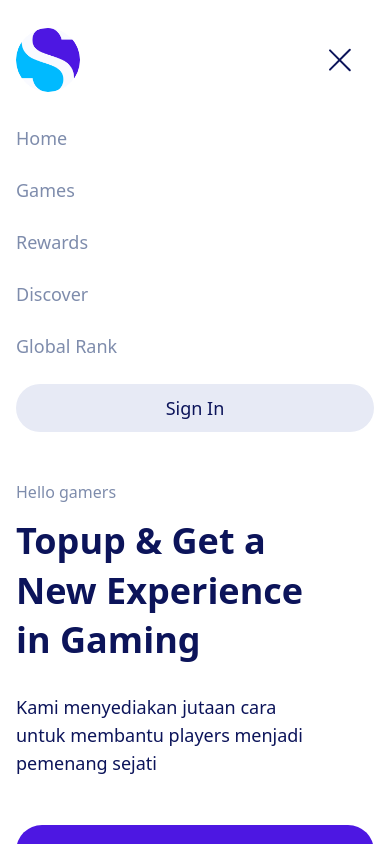
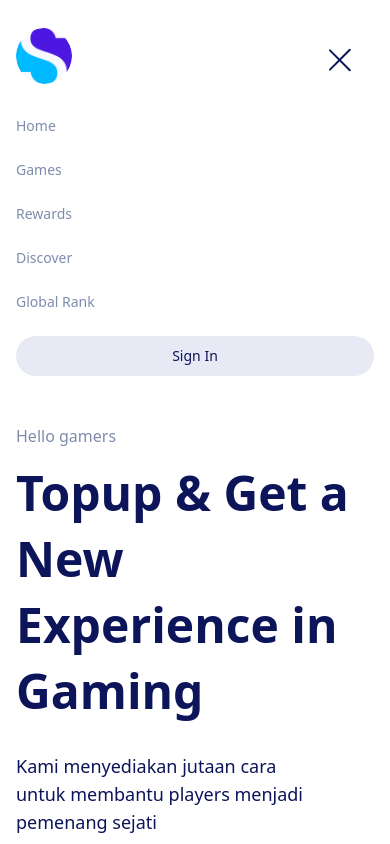
Before and after one commit to yayakyogi/storegg, a React (Create React App) app: page / in a window 390 px wide. Both pictures are taken after a click on the button 346 px from the left and 60 px from the top of the page. Shown: the top 844 px of the page. Built offline with nearby package versions, Linux system fonts and the light colour scheme.

Commit message:
fix responsive

```diff
--- a/src/components/atom/pics/index.tsx
+++ b/src/components/atom/pics/index.tsx
@@ -8,7 +8,7 @@ const Image = ({ type, url, alt, style }: ImageProps) => {
       className.push("w-24 h-24 rounded-full");
       break;
     case "imageIcon":
-      className.push("w-16 h-16 rounded-full");
+      className.push("w-14 h-14 lg:w-16 lg:h-16 rounded-full");
       break;
     case "imageListTransaction":
       className.push("w-20 h-14 rounded-2xl");
--- a/src/components/molecul/front/titlePage/index.tsx
+++ b/src/components/molecul/front/titlePage/index.tsx
@@ -10,7 +10,7 @@ const TitlePage = ({ title, subTitle }: TitlePageProps) => {
     <>
       <Text type="fs-42" weight="bold" text={title} color="black" />
       <Text
-        type="fs-20"
+        type="fs-18"
         weight="regular"
         text={subTitle}
         color="black"
--- a/src/components/molecul/landingPage/cardFeature/index.tsx
+++ b/src/components/molecul/landingPage/cardFeature/index.tsx
@@ -12,7 +12,7 @@ const CardFeature = ({ title, category, imageUrl }: CardFeatureProps) => {
   return (
     <>
       <div
-        className={`flex-shrink-0 mr-11 lg:mr-0 relative rounded-2xl border-4 box-border duration-300 transition-all ease-in-out ${
+        className={`flex-shrink-0 mr-11 lg:mr-5 relative rounded-2xl border-4 box-border duration-300 transition-all ease-in-out ${
           hoverState ? " border-black scale-105" : "border-white scale-100"
         }`}
         onMouseEnter={() => setHoverState(true)}
--- a/src/components/organism/landingPage/feature/index.tsx
+++ b/src/components/organism/landingPage/feature/index.tsx
@@ -20,7 +20,7 @@ const Feature = () => {
           color="black"
         />
       </div>
-      <div className="flex justify-between items-center overflow-x-auto h-80 px-1.5 last:mr-0">
+      <div className="flex justify-between items-center overflow-x-auto lg:h-96 px-1.5 last:mr-0">
         <CardFeature
           title="Super Mechs"
           category="Mobile"
--- a/src/components/organism/landingPage/hero/index.tsx
+++ b/src/components/organism/landingPage/hero/index.tsx
@@ -5,10 +5,10 @@ import { ImageLandingPage } from "../../../../assets/img";
 const Hero = () => {
   return (
     <>
-      <div className="mt-12 lg:flex justify-between items-center lg:px-52">
+      <div className="mt-12 lg:flex justify-between items-center lg:px-0 2xl:px-48">
         <div className="lg:max-w-2xl">
           <h1 className="lg:text-lg text-grey mb-3">Hello gamers</h1>
-          <h1 className="text-4xl lg:text-5xl font-bold text-black pr-12 leading-snug lg:leading-tight">
+          <h1 className="text-5xl font-bold text-black pr-0 lg:pr-12 leading-snug lg:leading-tight">
             Topup & Get a{" "}
             <span className="lg:border-b-8 lg:inline-block lg:h-14 lg:w-28 lg:text-right border-blue">
               New
@@ -22,7 +22,7 @@ const Hero = () => {
             Kami menyediakan jutaan cara untuk membantu players menjadi pemenang
             sejati
           </p>
-          <div className="mt-12 lg:flex justify-start items-center">
+          <div className="mt-20 lg:mt-12 lg:flex justify-start items-center">
             <Button
               type="link"
               href="/"
--- a/src/components/organism/landingPage/reached/index.tsx
+++ b/src/components/organism/landingPage/reached/index.tsx
@@ -14,7 +14,7 @@ const Reached = () => {
   };
   return (
     <>
-      <div className="px-10 lg:px-80 text-center lg:flex justify-between items-center mt-14 lg:mt-28">
+      <div className="px-10 lg:px-40 xl:px-80 text-center lg:flex justify-between items-center mt-14 lg:mt-28">
         <ItemReached label="Players Top Up" value="290M+" />
         <Line />
         <ItemReached label="Games Available" value="12.500" />
--- a/src/components/organism/navbar/index.tsx
+++ b/src/components/organism/navbar/index.tsx
@@ -19,47 +19,47 @@ const Navbar = () => {
         <Image type="imageIcon" url={Logo} alt="logo" />
         <div
           id="navbar"
-          className={`lg:pl-32 w-full md:w-3/4 lg:w-10/12 xl:w-3/6 flex flex-col lg:flex-row justify-between items-start lg:items-center lg:mt-0 max-h-0 opacity-0 -translate-x-96 lg:h-auto lg:opacity-100 lg:translate-x-0 transition-all ease-in-out duration-500`}
+          className="lg:pl-10 2xl:pl-32 w-full md:w-3/4 lg:w-10/12 xl:w-3/6 flex flex-col lg:flex-row justify-between items-start lg:items-center lg:mt-0 max-h-0 opacity-0 -translate-x-96 lg:h-auto lg:opacity-100 lg:translate-x-0 transition-all ease-in-out duration-500 "
         >
           <Button
             type="link"
             href="/"
-            className="font-regular text-lg text-grey hover:text-black py-3 lg:py-0 w-full lg:w-auto"
+            className="font-regular text-sm lg:text-lg text-grey hover:text-black py-3 lg:py-0 w-full lg:w-auto"
           >
             Home
           </Button>
           <Button
             type="link"
             href="/games"
-            className="font-regular text-lg text-grey hover:text-black py-3 lg:py-0 w-full lg:w-auto"
+            className="font-regular text-sm lg:text-lg text-grey hover:text-black py-3 lg:py-0 w-full lg:w-auto"
           >
             Games
           </Button>
           <Button
             type="link"
             href="/rewards"
-            className="font-regular text-lg text-grey hover:text-black py-3 lg:py-0 w-full lg:w-auto"
+            className="font-regular text-sm lg:text-lg text-grey hover:text-black py-3 lg:py-0 w-full lg:w-auto"
           >
             Rewards
           </Button>
           <Button
             type="link"
             href="/discover"
-            className="font-regular text-lg text-grey hover:text-black py-3 lg:py-0 w-full lg:w-auto"
+            className="font-regular text-sm lg:text-lg text-grey hover:text-black py-3 lg:py-0 w-full lg:w-auto"
           >
             Discover
           </Button>
           <Button
             type="link"
             href="/global-rank"
-            className="font-regular text-lg text-grey hover:text-black py-3 lg:py-0 w-full lg:w-auto"
+            className="font-regular text-sm lg:text-lg text-grey hover:text-black py-3 lg:py-0 w-full lg:w-auto"
           >
             Global Rank
           </Button>
           <Button
             type="link"
             href="/login"
-            className="font-regular mt-3 lg:mt-0 w-full lg:w-auto text-center text-lg text-black px-8 py-2.5 rounded-full bg-gray2 hover:bg-black hover:text-white transition ease-in-out duration-300"
+            className="font-regular mt-3 lg:mt-0 w-full lg:w-auto text-center text-sm lg:text-lg text-black px-8 py-2.5 rounded-full bg-gray2 hover:bg-black hover:text-white transition ease-in-out duration-300"
           >
             Sign In
           </Button>
--- a/src/pages/front/checkoutPage/index.tsx
+++ b/src/pages/front/checkoutPage/index.tsx
@@ -18,7 +18,7 @@ const CheckoutPage = () => {
   }, []);
   return (
     <>
-      <div className="px-3 lg:px-96 bg-white py-8 lg:py-16">
+      <div className="px-5 lg:px-96 bg-white py-8 lg:py-16">
         <Image
           type="imageIcon"
           url={Logo}
@@ -84,7 +84,7 @@ const CheckoutPage = () => {
         <Button
           type="primary"
           onClickAction={() => navigate("/checkout-success")}
-          className="px-20 py-3 font-medium text-sm lg:text-lg w-full xl:w-auto"
+          className="px-20 py-4 lg:py-3 font-medium text-lg w-full xl:w-auto"
           style={{ marginTop: 30 }}
         >
           Confirm Payment
--- a/src/pages/front/landingPage/index.tsx
+++ b/src/pages/front/landingPage/index.tsx
@@ -11,7 +11,7 @@ import {
 const LandingPage = () => {
   return (
     <>
-      <div className="px-4 lg:px-32 py-7 lg:py-10 bg-white">
+      <div className="px-4 md:px-16 lg:px-20 xl:px-32 py-7 lg:py-10 bg-white">
         <Navbar />
         <Hero />
         <Procedures />
```
Also changed, not shown: src/components/organism/frontFooter/index.tsx (+7 -7 lines).
